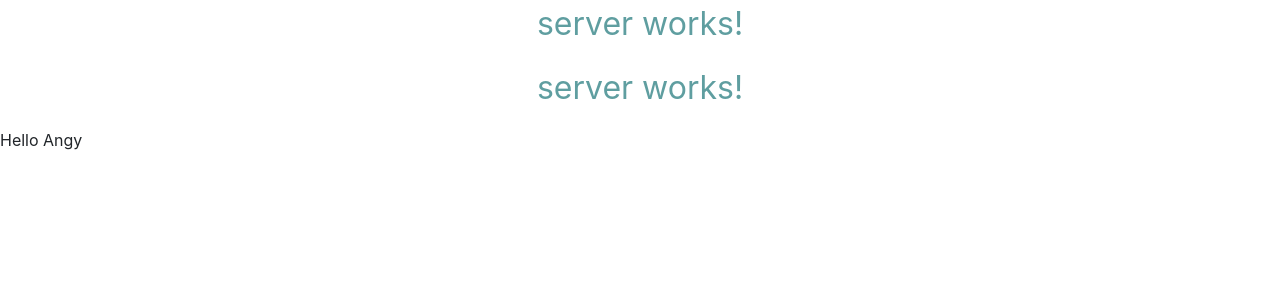
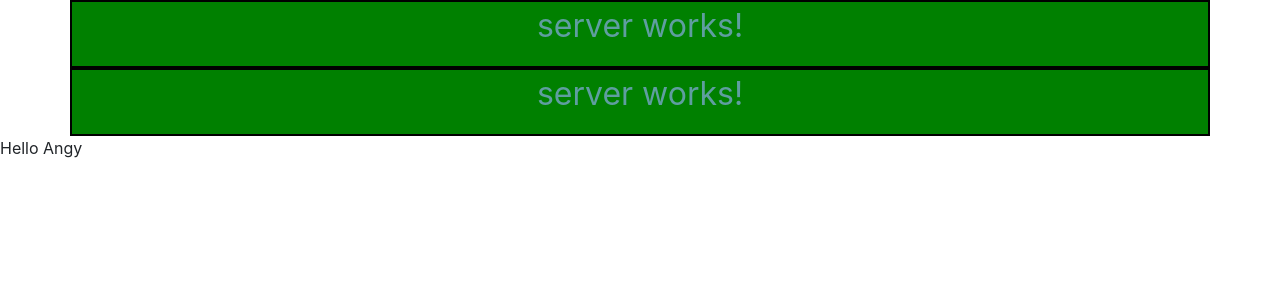
Before and after one commit to anil-allipilli/angy, an Angular app: page /server in a window 1280 px wide. Shown: the top 300 px of the page. Built offline with nearby package versions, Linux system fonts and the light colour scheme.

Commit message:
css row changes

```diff
--- a/src/app/servers/servers.component.css
+++ b/src/app/servers/servers.component.css
@@ -5,4 +5,6 @@
 }
 .row {
   display: block;
+  background-color: green;
+  border: black 2px solid;
 }
--- a/src/app/servers/servers.component.html
+++ b/src/app/servers/servers.component.html
@@ -2,6 +2,10 @@
   <div class="row">
     <div class="col-xs-12">
       <app-server></app-server>
+    </div>
+  </div>
+  <div class="row">
+    <div class="col-xs-12">
       <app-server></app-server>
     </div>
   </div>
```
